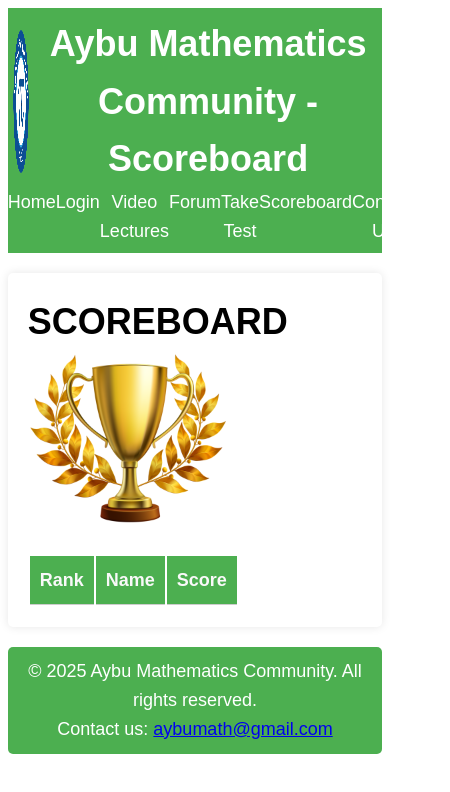
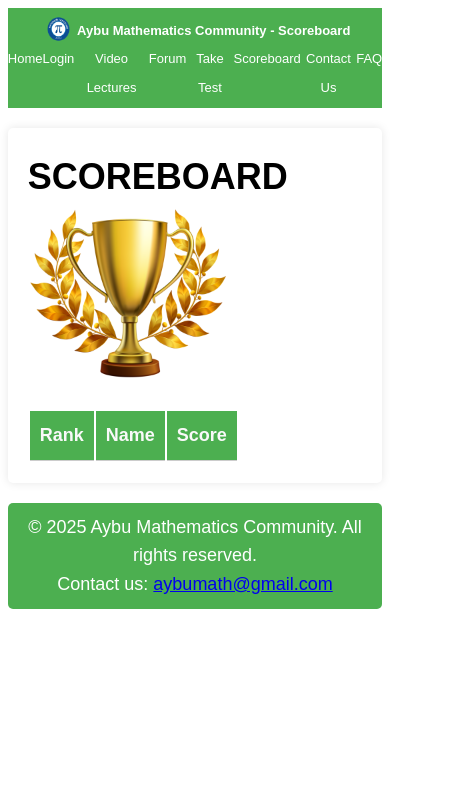
Before and after one commit to bilgivecesaret/Aybu-Mathematics-Community, a plain HTML site: page scores.html in a window 390 px wide. Shown: the whole page, 450 px wide, since content can reach past the window. Drawn offline with Linux system fonts and the light colour scheme.

Commit message:
meta tags edited

```diff
--- a/css/style.css
+++ b/css/style.css
@@ -35,6 +35,10 @@ header {
     transition: background-color var(--transition-speed);
 }
 
+header h1{
+    padding-top: 1.5%;
+}
+
 .logo{
     display: flex;
     justify-content: center;
@@ -42,7 +46,7 @@ header {
 }
 
 .logo img{
-    width: 7%;
+    width: 10%;
 }
 
 header:hover {
@@ -226,3 +230,13 @@ footer:hover {
     line-height: 1;
     border-radius: .3rem;
 }
+
+/* Responsive Design */
+@media (max-width: 768px) {
+    .logo h1, header a {
+        font-size: small;
+    }
+    .logo img{
+        aspect-ratio: 4/3;
+    }
+}
--- a/scores.html
+++ b/scores.html
@@ -1,8 +1,11 @@
 <!DOCTYPE html>
 <html lang="en">
   <head>
-    <meta charset="UTF-8" />
-    <meta name="viewport" content="width=device-width, initial-scale=1.0" />
+    <meta charset="UTF-8">
+    <meta name="viewport" content="width=device-width, initial-scale=1.0">
+    <meta name="description" content="Welcome to Math Community - Explore the fascinating world of mathematics with us">
+    <meta name="keywords" content="math, mathematics, community, learning, education">
+    <meta name="author" content="Ugur OZKAN and Bahri KESKIN">
     <title>Scoreboard - Aybu Mathematics Community</title>
     <link rel="stylesheet" href="css/score.css" />
     <link rel="stylesheet" href="css/style.css" />
```
Also changed, not shown: contact.html (+3 -0 lines), faq.html (+3 -0 lines), forgot_password.html (+3 -0 lines), forum.html (+3 -0 lines), index.html (+4 -5 lines), login.html (+3 -0 lines), signup.html (+3 -0 lines), test.html (+3 -0 lines), videos.html (+3 -0 lines).
